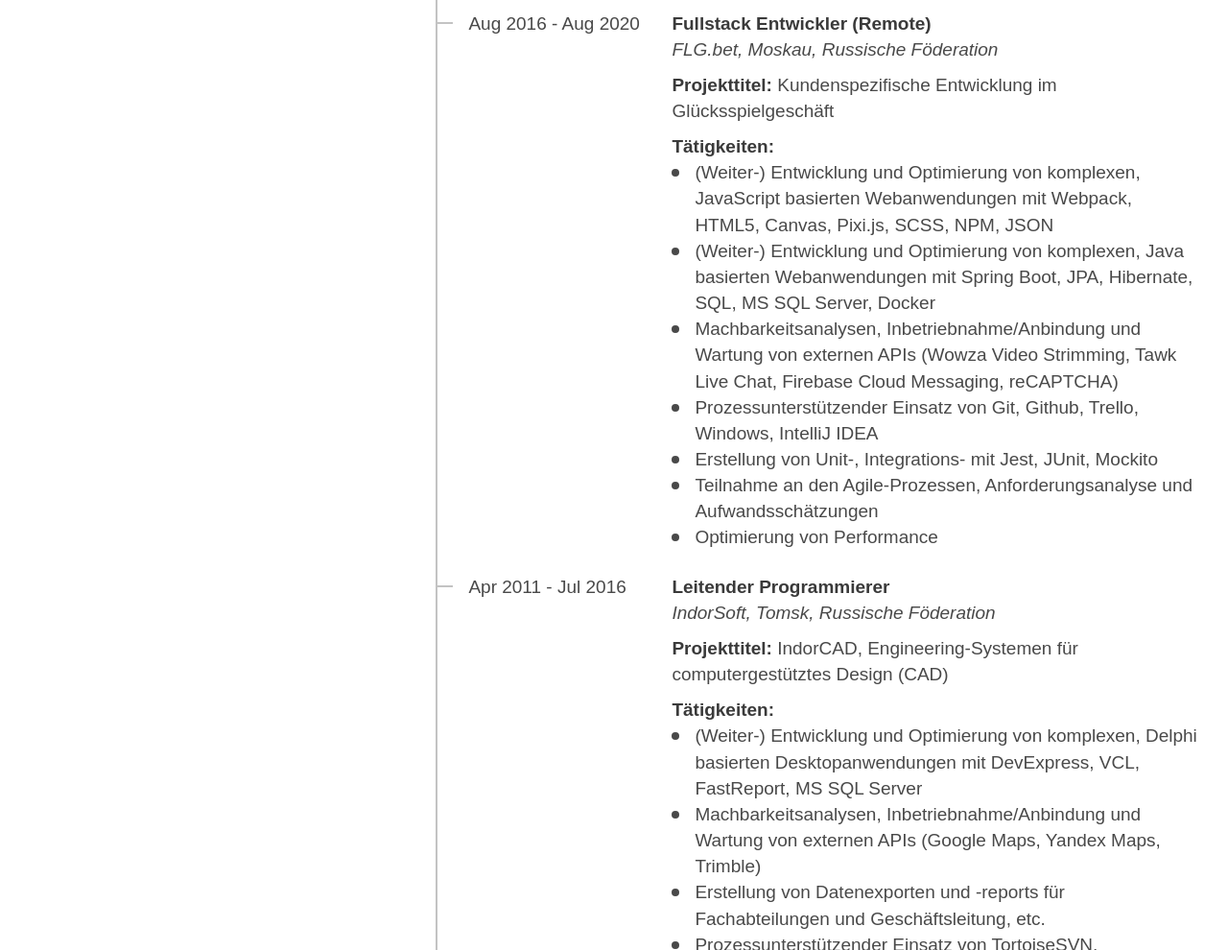
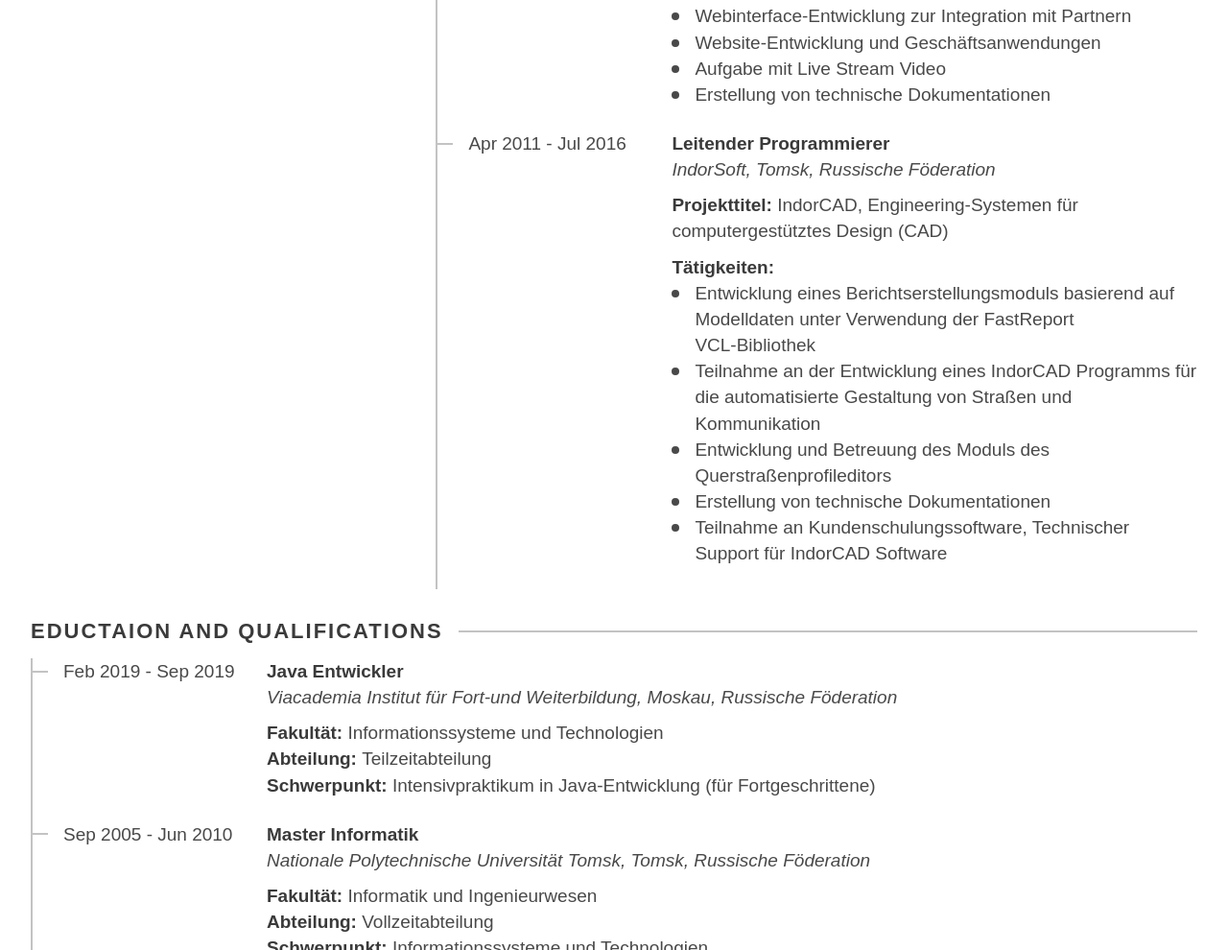
Before and after one commit to AnisimovStepan/digital-cv, a website built with webpack: page src/index.html in a window 1280 px wide. Shown: the part 1810-2800 px from the top of the page at 96% size. Built offline with nearby package versions, Linux system fonts and the light colour scheme.

Commit message:
Education and qualifications section was added. Corrections

```diff
--- /dev/null
+++ b/src/data/eductaionAndQualifications.json
@@ -0,0 +1,32 @@
+{
+    "sectionName": "Eductaion and qualifications",
+    "sectionData": {
+        "Feb 2019 - Sep 2019": {
+            "speciality": "Java Entwickler",
+            "universityName": "Viacademia Institut für Fort-und Weiterbildung, Moskau, Russische Föderation",
+            "faculty": {
+                "Fakultät": "Informationssysteme und Technologien"
+            },
+            "department": {
+                "Abteilung": "Teilzeitabteilung"
+            },
+            "focus": {
+                "Schwerpunkt": "Intensivpraktikum in Java‑Entwicklung (für Fortgeschrittene)"
+            }
+        },
+
+        "Sep 2005 - Jun 2010": {
+            "speciality": "Master Informatik",
+            "universityName": "Nationale Polytechnische Universität Tomsk, Tomsk, Russische Föderation",
+            "faculty": {
+                "Fakultät": "Informatik und Ingenieurwesen"
+            },
+            "department": {
+                "Abteilung": "Vollzeitabteilung"
+            },
+            "focus": {
+                "Schwerpunkt": "Informationssysteme und Technologien"
+            }
+        }
+    }
+}
--- a/src/data/profile.json
+++ b/src/data/profile.json
@@ -1,6 +1,6 @@
 {
     "sectionName": "Profil",
     "sectionData": {
-        "text": "Ich bin eine qualifizierter und zertifizierter Software-Entwickler. Zusätslich bin ich flexible, kreative Person mit starken Team und Wissentransferfähigkeiten mit der Erfahrung mehr als 10 Jahren im IT-Bereich. Verantwortungsvoll und organisiert – Ich plane immer voraus, um sicherzustellen, dass ich meine Zeit gut verwalte. Ich bin perfekt zwischen 'Work and Life', Komunication und Konceration balanciert , und bin immer bereit neue Herausforderungen zu erreichen."
+        "text": "Ich bin ein qualifizierter und zertifizierter Software-Entwickler. Zusätslich bin ich eine flexible, kreative Person mit starken Team und Wissentransferfähigkeiten und habe die Erfahrung im IT-Bereich mehr als 10 Jahren. Verantwortungsvoll und organisiert – Ich plane immer voraus, um sicherzustellen, dass ich meine Zeit gut verwalte. Ich bin perfekt zwischen 'Work and Life' balanciert und bin immer bereit neue Herausforderungen zu erreichen."
     }
 }
--- a/src/data/workExperience.json
+++ b/src/data/workExperience.json
@@ -31,14 +31,13 @@
             },
             "activities": {
                 "Tätigkeiten": [
-                    "(Weiter-) Entwicklung und Optimierung von komplexen, Java basierten Webanwendungen mit Spring Boot, JPA, Hibernate, REST, HATEOAS, Mail, Lombok, SQL, PostgreSQL, Docker",
-                    "(Weiter-) Entwicklung und Optimierung von komplexen, Angular basierten Webanwendungen mit TypeScript, HTML5, SCSS, NPM, JSON",
-                    "Machbarkeitsanalysen, Inbetriebnahme/Anbindung und Wartung von externen APIs (Google Maps, Tomtom, PDF Exports, reCAPTCHA)",
-                    "Prozessunterstützender Einsatz von Git, Github, Jenkins CI/CD, Linux, Bash, Redmine, Windows, IntelliJ IDEA, VS Code",
-                    "Erstellung von Unit-, Integrations- mit JUnit, Mockito, Jest",
-                    "Teilnahme an den Agile-Prozessen, Anforderungsanalyse und Aufwandsschätzungen",
-                    "Optimierung von Performance",
-                    "Sicherstellung von Code-Qualität durch Clean Code Development und Code-Reviews, Etablierung von Best-Practices"
+                    "Entwicklung von Frontend (Angular, TypeScript, HTML5, SCSS, NPM, AJAX, JSON)",
+                    "Entwicklungsumgebung (Windows, IntelliJ IDEA, VS Code, Docker)",
+                    "Dokumentation (Redmine)",
+                    "Tests vom Backend (JUnit)",
+                    "Continuous integration (CI) und Continuous delivery (CD) (Jenkins)",
+                    "Vorgehensweise (Scrum, Redmine)",
+                    "Verwaltung von Quellcode (Git)"
                 ]
             }
         },
@@ -51,13 +50,12 @@
             },
             "activities": {
                 "Tätigkeiten": [
-                    "(Weiter-) Entwicklung und Optimierung von komplexen, JavaScript basierten Webanwendungen mit Webpack, HTML5, Canvas, Pixi.js, SCSS, NPM, JSON",
-                    "(Weiter-) Entwicklung und Optimierung von komplexen, Java basierten Webanwendungen mit Spring Boot, JPA, Hibernate, SQL, MS SQL Server, Docker",
-                    "Machbarkeitsanalysen, Inbetriebnahme/Anbindung und Wartung von externen APIs (Wowza Video Strimming, Tawk Live Chat, Firebase Cloud Messaging, reCAPTCHA)",
-                    "Prozessunterstützender Einsatz von Git, Github, Trello, Windows, IntelliJ IDEA",
-                    "Erstellung von Unit-, Integrations- mit Jest, JUnit, Mockito",
-                    "Teilnahme an den Agile-Prozessen, Anforderungsanalyse und Aufwandsschätzungen",
-                    "Optimierung von Performance"
+                    "Serverseitige Entwicklung (Backend), Microservices, Push Notification",
+                    "Entwicklung Canvas/JavaScript Online‑Spiele und Unterstützung",
+                    "Webinterface‑Entwicklung zur Integration mit Partnern",
+                    "Website‑Entwicklung und Geschäftsanwendungen",
+                    "Aufgabe mit Live Stream Video",
+                    "Erstellung von technische Dokumentationen"
                 ]
             }
         },
@@ -70,13 +68,11 @@
             },
             "activities": {
                 "Tätigkeiten": [
-                    "(Weiter-) Entwicklung und Optimierung von komplexen, Delphi basierten Desktopanwendungen mit DevExpress, VCL, FastReport, MS SQL Server",
-                    "Machbarkeitsanalysen, Inbetriebnahme/Anbindung und Wartung von externen APIs (Google Maps, Yandex Maps, Trimble)",
-                    "Erstellung von Datenexporten und -reports für Fachabteilungen und Geschäftsleitung, etc.",
-                    "Prozessunterstützender Einsatz von TortoiseSVN, Embarcadero RAD Studio, Jira, Windows",
-                    "Teilnahme an den Agile-Prozessen, Anforderungsanalyse und Aufwandsschätzungen",
-                    "Optimierung von Performance und Speichernutzungen",
-                    "Wissenstransfers und Etablierung von Best-Practices"
+                    "Entwicklung eines Berichtserstellungsmoduls basierend auf Modelldaten unter Verwendung der FastReport VCL‑Bibliothek",
+                    "Teilnahme an der Entwicklung eines IndorCAD Programms für die automatisierte Gestaltung von Straßen und Kommunikation",
+                    "Entwicklung und Betreuung des Moduls des Querstraßenprofileditors",
+                    "Erstellung von technische Dokumentationen",
+                    "Teilnahme an Kundenschulungssoftware, Technischer Support für IndorCAD Software"
                 ]
             }
         }
--- a/src/index.html
+++ b/src/index.html
@@ -35,6 +35,7 @@
                 <div id="work-experience-id" class="pl pr section-pb"></div>
             </div>
         </div>
+        <div id="education-and-qualifications-id" class="pl pr section-pb"></div>
         <div id="skills-id" class="pl pr section-pb"></div>
         <div id="publications-id" class="pl pr section-pb"></div>
     </div>
--- /dev/null
+++ b/src/js/EductaionAndQualificationsService.js
@@ -0,0 +1,86 @@
+require('../scss/workExperience.scss');
+import eductaionAndQualifications from '../data/eductaionAndQualifications.json';
+import { createHeaderSectionWithLineElement, createTimeHeaderElement } from './HeaderSectionService';
+
+class EductaionAndQualificationsService {
+
+    #parantElement = null;
+
+    constructor() {
+        this.createEducationAndQualificationsElement();
+    }
+
+    createEducationAndQualificationsElement() {
+        this.#parantElement = document.getElementById("education-and-qualifications-id");
+
+        const headerElement = createHeaderSectionWithLineElement(eductaionAndQualifications.sectionName);
+        this.#parantElement.appendChild(headerElement);
+
+        const addTimeSection = this.addTimeSection.bind(this);
+        Object.entries(eductaionAndQualifications.sectionData).forEach(addTimeSection);
+    }
+
+    addTimeSection([name, infos]) {
+        const mainCntr = document.createElement('div');
+        mainCntr.classList.add('we-container');
+
+        const timeLine = document.createElement('div');
+        timeLine.classList.add('time-line')
+        mainCntr.appendChild(timeLine);
+
+        const cntr = document.createElement('div');
+        cntr.classList.add('we-wrapper-container');
+
+        const timeHeader = createTimeHeaderElement(name);
+        timeHeader.style.alignSelf = "flex-start";
+        cntr.appendChild(timeHeader);
+
+        cntr.appendChild(this.createInfoSection(infos));
+
+        mainCntr.appendChild(cntr);
+
+        this.#parantElement.appendChild(mainCntr);
+    }
+
+    createInfoSection(educationInfo) {
+        const cntr = document.createElement('div');
+        cntr.classList.add('pl');
+        cntr.style.paddingBottom = '24px';
+
+        const speciality = document.createElement('div');
+        speciality.classList.add('text-header');
+        speciality.innerHTML = educationInfo.speciality;
+        cntr.appendChild(speciality);
+
+        const universityName = document.createElement('div');
+        universityName.classList.add('text-italic');
+        universityName.classList.add('pb');
+        universityName.innerHTML = educationInfo.universityName;
+        cntr.appendChild(universityName);
+
+
+        const createHeaderAndTextElement = ([header, text]) => {
+            const internalCntr = document.createElement('div');
+
+            const hdr = document.createElement('span');
+            hdr.classList.add('text-header');
+            hdr.innerHTML = header + ': ';
+            internalCntr.appendChild(hdr);
+
+            const textElement = document.createElement('span');
+            textElement.innerHTML = text
+            internalCntr.appendChild(textElement);
+
+            cntr.appendChild(internalCntr);
+        };
+
+        Object.entries(educationInfo.faculty).forEach(createHeaderAndTextElement);
+        Object.entries(educationInfo.department).forEach(createHeaderAndTextElement);
+        Object.entries(educationInfo.focus).forEach(createHeaderAndTextElement);
+
+        return cntr;
+    }
+
+}
+
+export const eductaionAndQualificationsService = new EductaionAndQualificationsService();
--- a/src/js/SaveToPdfService.js
+++ b/src/js/SaveToPdfService.js
@@ -23,13 +23,16 @@
 
         var doc = new jsPDF('p', 'pt', [site.clientWidth, site.clientWidth * 1,4142]);
 
+        button.style.display = 'none';
+        const content = window.document.getElementsByClassName('content-end-pb')[0];
+        content.style.paddingBottom = '0px';
 
-        button.style.display = 'none';
         doc.html(site, {
 
             callback: function(doc) {
                 doc.save(fileName);
                 button.style.display = 'flex';
+                content.style.paddingBottom = '';
             },
 
             specialElementHandlers: {
--- a/src/js/index.js
+++ b/src/js/index.js
@@ -9,6 +9,7 @@
 require('./LanguagesService.js');
 require('./ProfileService.js');
 require('./WorkExperienceService.js');
+require('./EductaionAndQualificationsService.js');
 require('./SkillsService.js');
 require('./PublicationsService.js');
 require('./SaveToPdfService.js');
--- a/src/scss/headerSectioWithLine.scss
+++ b/src/scss/headerSectioWithLine.scss
@@ -7,7 +7,7 @@
 
 .line {
   flex: 1;
-  height: 2px;
+  min-height: 2px;
   background-color: #494949;
   opacity: 0.33;
 }
```
